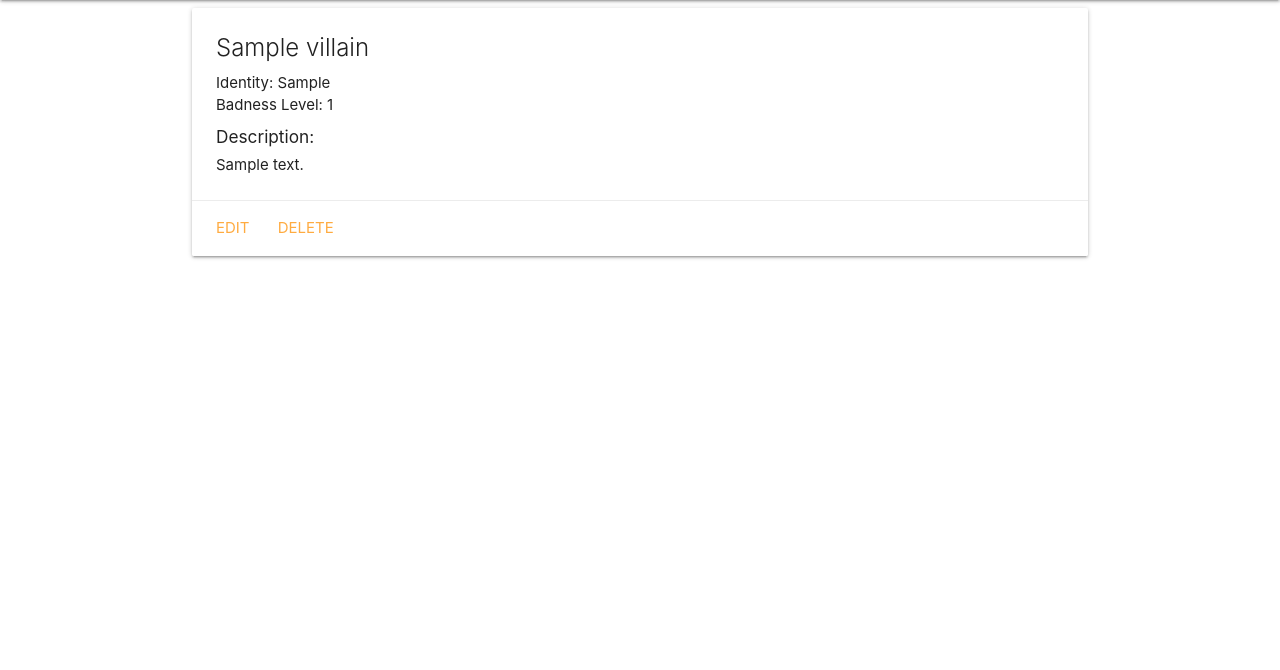
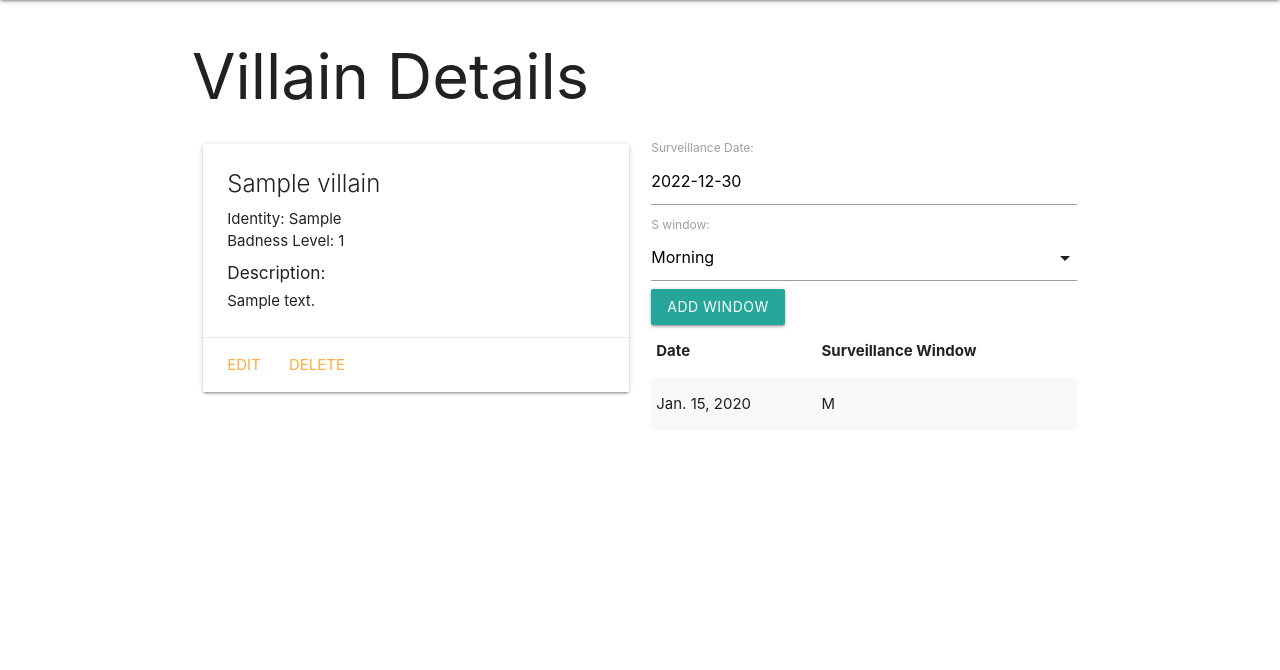
Before and after one commit to brianhasal/villain_app, a Django app: page /villains/1 in a window 1280 px wide. Shown: the part 64-734 px from the top of the page. Run offline with Django 4.2, Linux system fonts and the light colour scheme; tables that the repository leaves empty hold one stand-in row (values such as "Sample post").

Commit message:
Added Surveillance Forms

```diff
--- /dev/null
+++ b/main_app/forms.py
@@ -0,0 +1,7 @@
+from django.forms import ModelForm
+from .models import Surveillance
+
+class SurveillanceForm(ModelForm):
+  class Meta:
+    model = Surveillance
+    fields = ['date', 's_window']
--- a/main_app/models.py
+++ b/main_app/models.py
@@ -24,7 +24,7 @@ class Villain(models.Model):
     return reverse('detail', kwargs={ 'villain_id': self.id })
 
 class Surveillance(models.Model):
-  date = models.DateField('Surveillance Date: ')
+  date = models.DateField('Surveillance Date')
   s_window = models.CharField(
     max_length=1,
     choices=S_WINDOWS,
--- a/main_app/templates/base.html
+++ b/main_app/templates/base.html
@@ -9,6 +9,7 @@
   <title>Villain Collector</title>
   <link rel="stylesheet" href="https://cdnjs.cloudflare.com/ajax/libs/materialize/1.0.0/css/materialize.min.css">
   <link rel="stylesheet" type="text/css" href="{% static 'css/style.css' %}">
+  <script src="https://cdnjs.cloudflare.com/ajax/libs/materialize/1.0.0/js/materialize.min.js"></script>
 </head>
 <body>
   <header class="navbar-fixed">
--- a/main_app/templates/villains/detail.html
+++ b/main_app/templates/villains/detail.html
@@ -2,6 +2,10 @@
 
 {% block content %}
 
+  <h1>Villain Details</h1>
+
+  <div class="row">
+    <div class="col s6">
       <div class="card">
         <div class="card-content">
           <span class="card-title">{{ villain.name }}</span>
@@ -16,9 +20,50 @@
         <div class="card-action">
           <a href="{% url 'villains_update' villain.id %}">Edit</a>
           <a href="{% url 'villains_delete' villain.id %}">Delete</a>
+        </div>
+      </div>
+    </div>
+
+    <div class="col s6">
+      <form action="" method="post">
+        {% csrf_token %}
+        {{ surveillance_form }}
+        <div>
+          <input type="submit" class="btn" value="Add Window" >
+        </div>
+      </form>
+      <table class="striped">
+        <thead>
+          <tr>
+            <th>Date</th>
+            <th>Surveillance Window</th>
+          </tr>
+        </thead>
+        <tbody>
+          {% for window in villain.surveillance_set.all %}
+            <tr>
+              <td>{{window.date}}</td>
+              <td>{{window.s_window}}</td>
+            </tr>
+          {% endfor%}
+        </tbody>
+      </table>
 
     </div>
   </div>
 
+  <script>
+    let dateEl = document.getElementById('id_date');
+    let selectEl = document.getElementById('id_s_window')
+    M.Datepicker.init(dateEl, {
+      format: 'yyyy-mm-dd',
+      defaultDate: new Date(),
+      setDefaultDate: true,
+      autoClose: true
+    });
+    M.FormSelect.init(selectEl);
+
+  </script>
+
 
 {% endblock %}
--- a/main_app/views.py
+++ b/main_app/views.py
@@ -2,6 +2,7 @@ from django.shortcuts import render
 from django.views.generic.edit import CreateView, UpdateView, DeleteView
 
 from .models import Villain
+from .forms import SurveillanceForm
 
 # Create your views here.
 
@@ -17,7 +18,13 @@ def villains_index(request):
 
 def villains_detail(request, villain_id):
   villain = Villain.objects.get(id=villain_id)
-  return render(request, 'villains/detail.html', { 'villain': villain })
+  surveillance_form = SurveillanceForm()
+  return render(request, 'villains/detail.html',
+    {
+      'villain': villain,
+      'surveillance_form': surveillance_form
+    }
+  )
 
 class VillainCreate(CreateView):
   model = Villain
```
Lines whose indentation alone changed are shown as unchanged.
